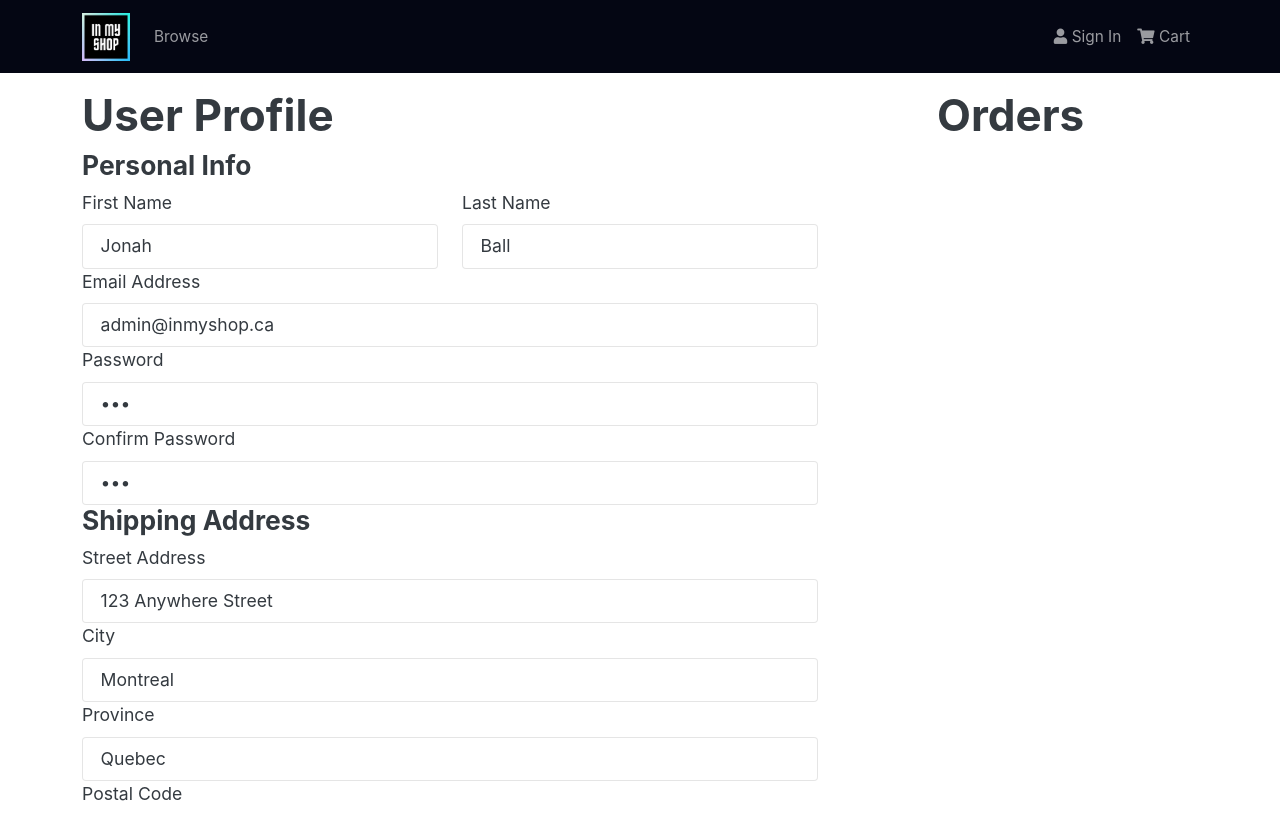
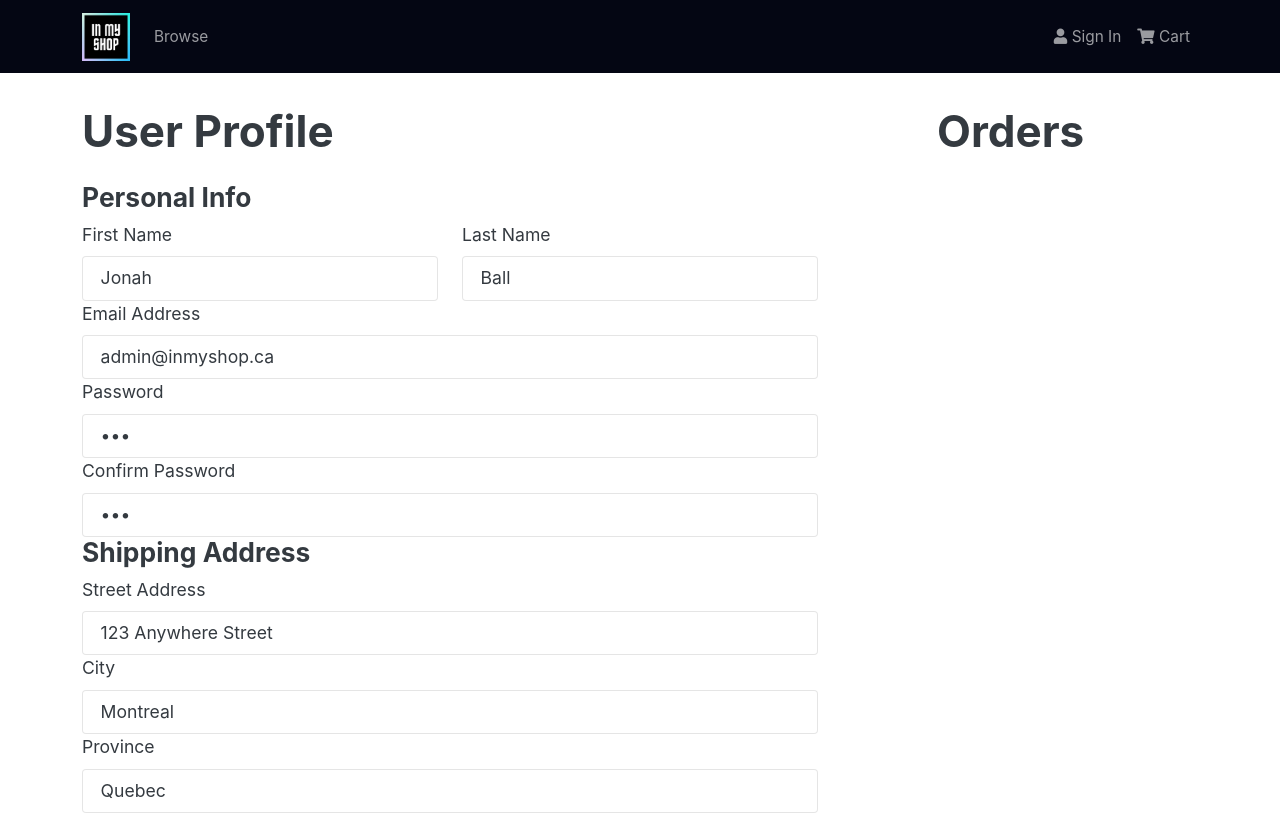
Before and after one commit to darealstyl/TeamJ-soen341project2022, a React (Create React App) app in the folder frontend/: page /user-profile in a window 1280 px wide. Shown: the top 814 px of the page. Built offline with nearby package versions, Linux system fonts and the light colour scheme.

Commit message:
Styling for headers

```diff
--- a/frontend/src/index.css
+++ b/frontend/src/index.css
@@ -114,6 +114,15 @@ main{
   color: rgba(183, 184, 185,1) !important;
 }
 
+h1 {
+  font-size: 1.8rem;
+  padding: 1rem 0;
+}
+
+h2 {
+  font-size: 1.4rem;
+  padding: 0.5rem 0;
+}
 
 .username_title{
   margin-left:10rem !important;
```
